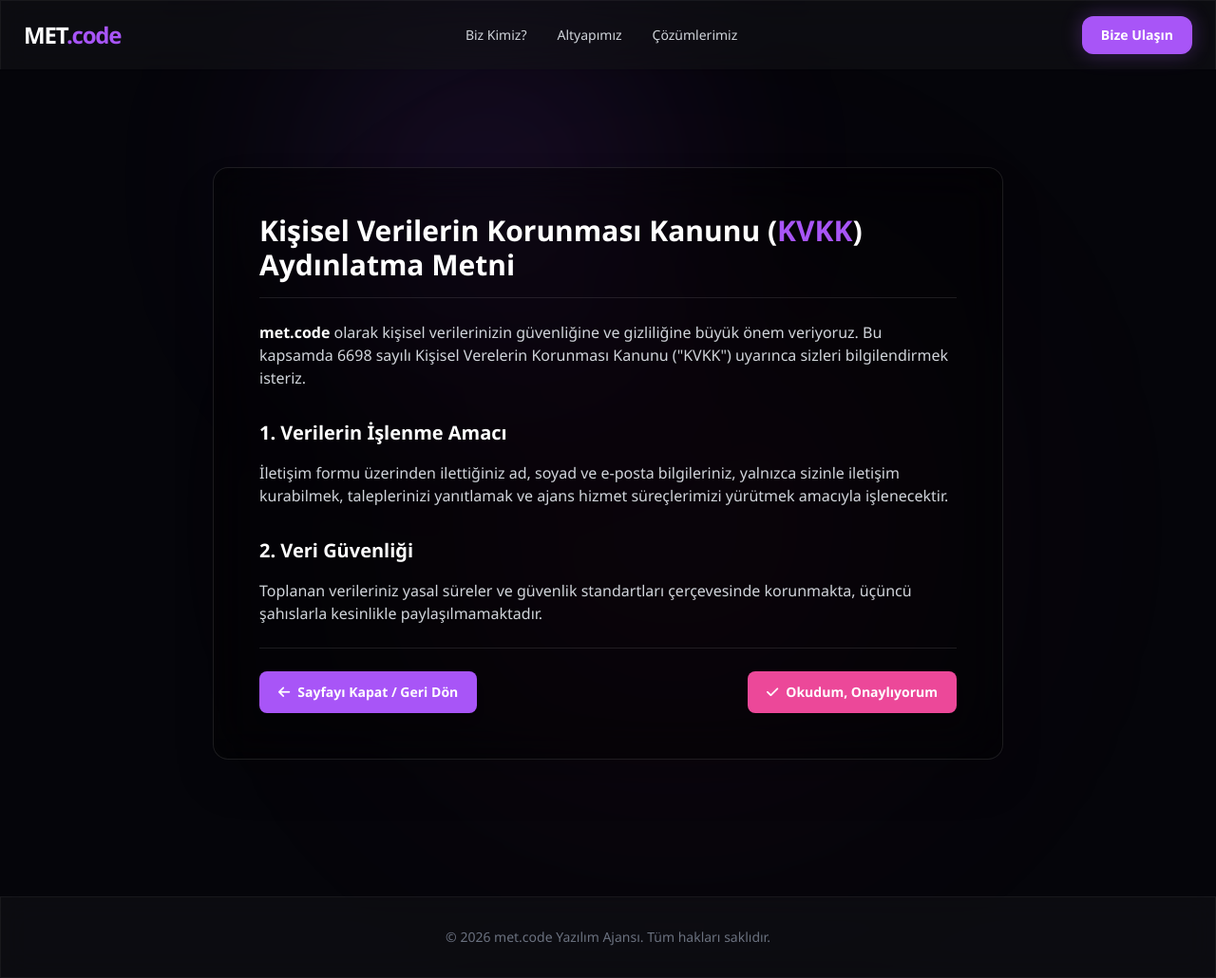
After one commit to muhammetemintural/met_code, a Django app: page /kvkk/ in a window 1280 px wide. The commit adds this page. Shown: the whole page at 95% size. Run offline with Django 5.2, Linux system fonts and the light colour scheme; some libraries are stand-ins or nearby versions.

Commit message:
KVKK sayfasi ve onay mekanizmasi eklendi

```diff
--- a/met_code/urls.py
+++ b/met_code/urls.py
@@ -27,6 +27,8 @@ urlpatterns = [
     path('metcode-panel/lab-duzenle/<int:project_id>/', views.edit_lab_project, name='edit_lab_project'), # BU SATIRI EKLE
 
     path('cikis/', views.custom_logout, name='custom_logout'),
+     path('kvkk/', views.kvkk_view, name='kvkk'),
+
 ]
 
 if settings.DEBUG:
--- a/pages/urls.py
+++ b/pages/urls.py
@@ -18,6 +18,7 @@ urlpatterns = [
     path('metcode-panel/sil/<int:project_id>/', views.delete_project, name='delete_project'),
 
     path('cikis/', views.custom_logout, name='custom_logout'),
+    path('kvkk/', views.kvkk_view, name='kvkk'),
 ]
 
 if settings.DEBUG:
--- a/pages/views.py
+++ b/pages/views.py
@@ -202,3 +202,6 @@ def edit_lab_project(request, project_id):
         return redirect('custom_dashboard')
 
     return render(request, 'panel_edit_lab.html', {'proje': proje})
+
+def kvkk_view(request):
+    return render(request, 'kvkk.html')
--- /dev/null
+++ b/templates/kvkk.html
@@ -0,0 +1,68 @@
+{% extends 'base.html' %}
+
+{% block content %}
+<div class="min-h-screen py-24 px-4 sm:px-6 lg:px-8 max-w-4xl mx-auto">
+    <div class="bg-black/40 border border-white/10 rounded-2xl p-8 md:p-12 backdrop-blur-xl shadow-2xl space-y-6">
+        <h1 class="text-3xl font-bold text-white mb-6 border-b border-white/10 pb-4">
+            Kişisel Verilerin Korunması Kanunu (<span class="text-primary">KVKK</span>) Aydınlatma Metni
+        </h1>
+
+        <div id="kvkkText" class="max-h-[50vh] space-y-4 overflow-y-auto pr-2 text-sm leading-relaxed text-gray-300 md:text-base">
+            <p>
+                <strong class="text-white">met.code</strong> olarak kişisel verilerinizin güvenliğine ve gizliliğine büyük önem veriyoruz. Bu kapsamda 6698 sayılı Kişisel Verelerin Korunması Kanunu ("KVKK") uyarınca sizleri bilgilendirmek isteriz.
+            </p>
+
+            <h3 class="text-xl font-semibold text-white pt-4">1. Verilerin İşlenme Amacı</h3>
+            <p>
+                İletişim formu üzerinden ilettiğiniz ad, soyad ve e-posta bilgileriniz, yalnızca sizinle iletişim kurabilmek, taleplerinizi yanıtlamak ve ajans hizmet süreçlerimizi yürütmek amacıyla işlenecektir.
+            </p>
+
+            <h3 class="text-xl font-semibold text-white pt-4">2. Veri Güvenliği</h3>
+            <p>
+                Toplanan verileriniz yasal süreler ve güvenlik standartları çerçevesinde korunmakta, üçüncü şahıslarla kesinlikle paylaşılmamaktadır.
+            </p>
+        </div>
+
+        <div class="flex flex-col gap-4 border-t border-white/10 pt-6 sm:flex-row sm:items-center sm:justify-between">
+            <a href="{% url 'index' %}" onclick="if (window.history.length > 1) { event.preventDefault(); window.history.back(); }" class="inline-flex items-center gap-2 rounded-lg bg-primary px-5 py-3 text-sm font-semibold text-white shadow-lg transition hover:brightness-110 focus:outline-none focus:ring-2 focus:ring-primary focus:ring-offset-2 focus:ring-offset-black">
+                <i class="fas fa-arrow-left" aria-hidden="true"></i>
+                <span>Sayfayı Kapat / Geri Dön</span>
+            </a>
+            <button type="button" id="approveKvkkButton" onclick="approveKvkk()" disabled class="inline-flex items-center justify-center gap-2 rounded-lg bg-secondary px-5 py-3 text-sm font-semibold text-white shadow-lg transition hover:brightness-110 focus:outline-none focus:ring-2 focus:ring-secondary focus:ring-offset-2 focus:ring-offset-black disabled:cursor-not-allowed disabled:opacity-50">
+                <i class="fas fa-check" aria-hidden="true"></i>
+                <span>Okudum, Onaylıyorum</span>
+            </button>
+        </div>
+    </div>
+</div>
+<script>
+    const kvkkText = document.getElementById('kvkkText');
+    const approveKvkkButton = document.getElementById('approveKvkkButton');
+
+    function updateApprovalButton() {
+        const reachedEnd = kvkkText.scrollTop + kvkkText.clientHeight >= kvkkText.scrollHeight - 2;
+        approveKvkkButton.disabled = !reachedEnd;
+    }
+
+    kvkkText.addEventListener('scroll', updateApprovalButton);
+    updateApprovalButton();
+
+    function approveKvkk() {
+        sessionStorage.setItem('kvkkApprovedForReturn', 'true');
+
+        try {
+            const checkbox = window.opener && window.opener.document.getElementById('kvkk');
+            if (checkbox) {
+                checkbox.checked = true;
+                checkbox.dispatchEvent(new Event('change', { bubbles: true }));
+            }
+            if (window.opener) {
+                window.opener.postMessage({ type: 'kvkk-approved' }, window.location.origin);
+            }
+        } catch (error) {
+        }
+
+        window.location.href = "{% url 'index' %}";
+    }
+</script>
+{% endblock %}
```
Also changed, not shown: templates/index.html (+40 -2 lines), db.sqlite3.
